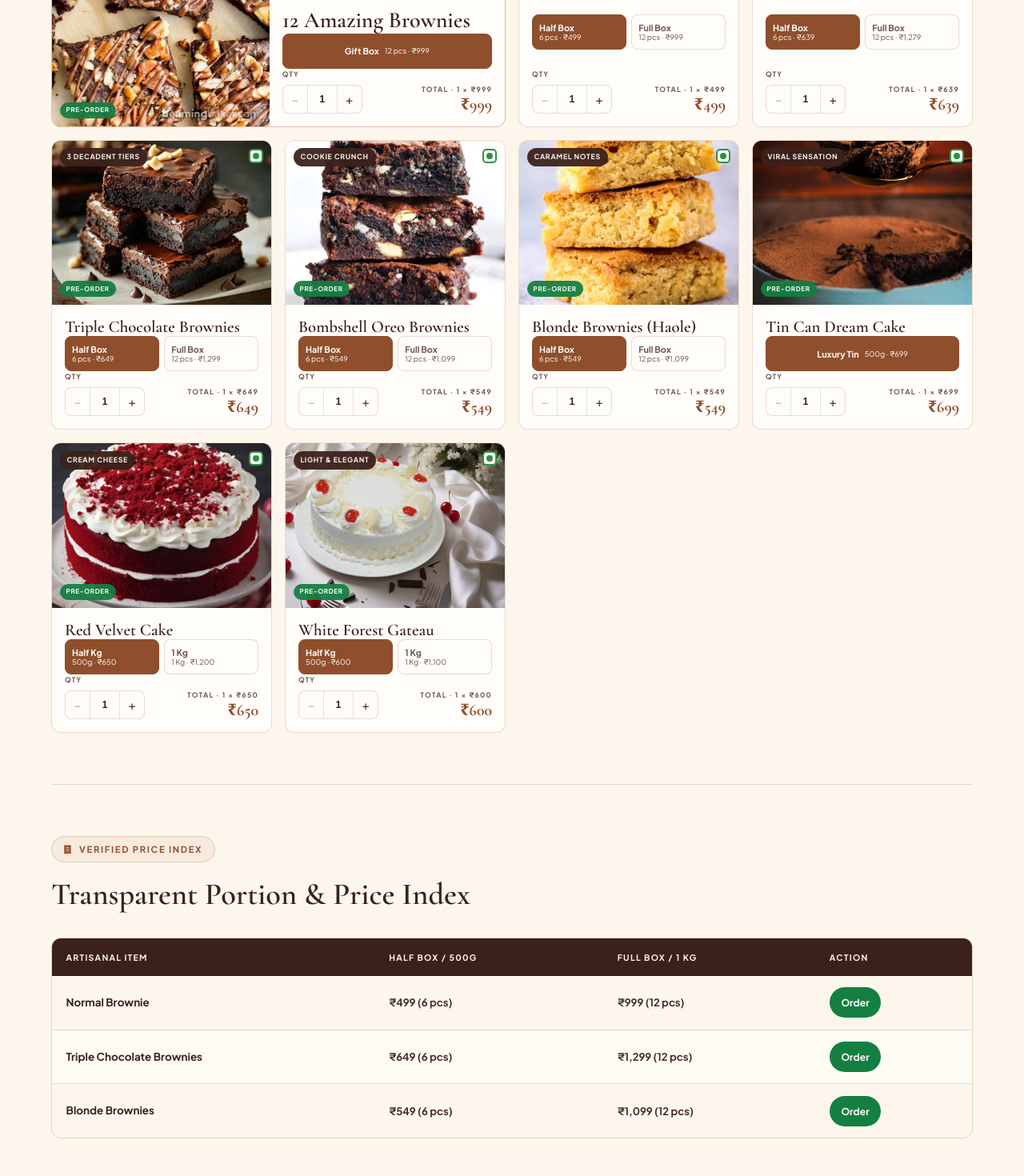
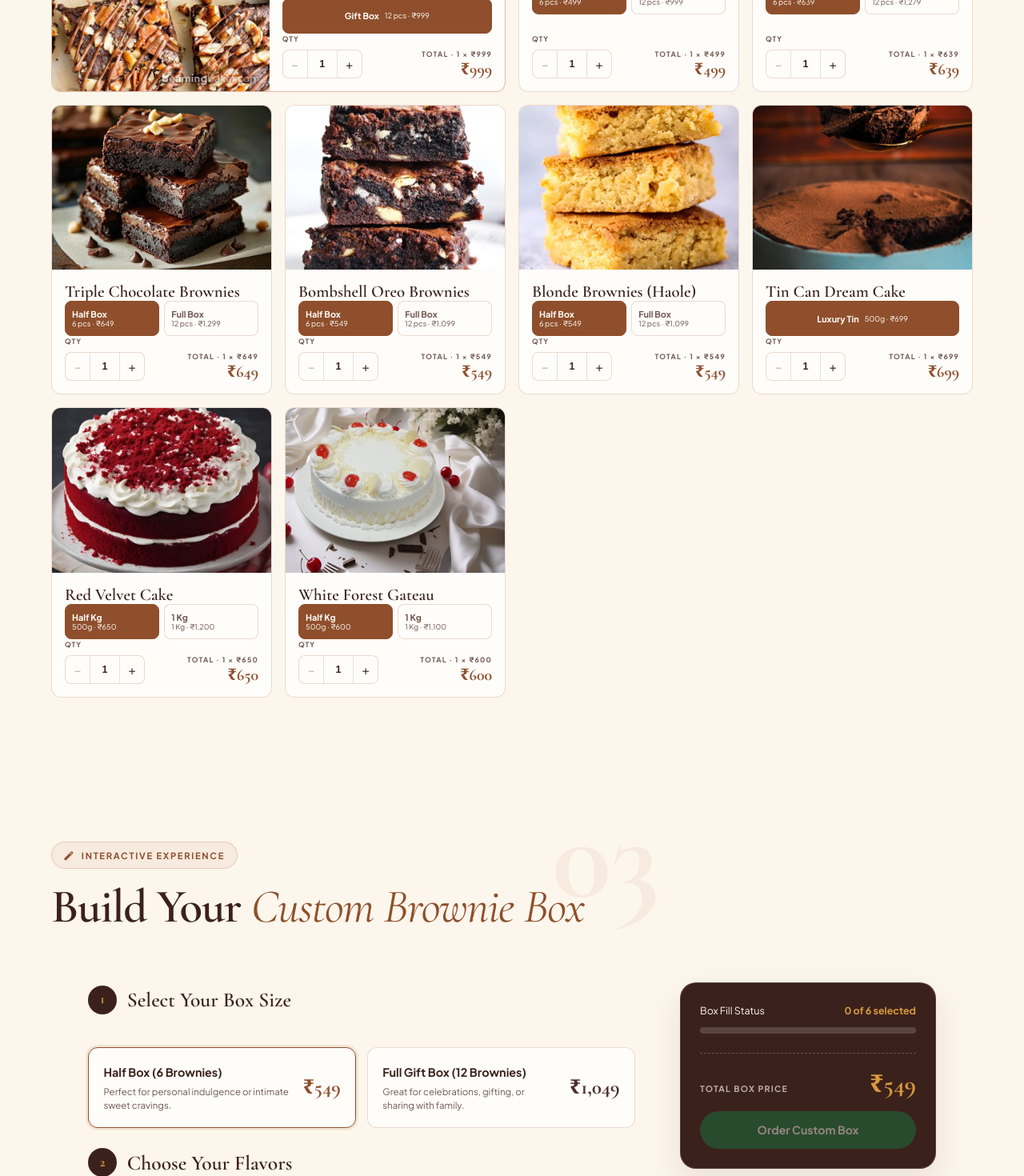
Before and after one commit to mohamedsaif21/cakeshop-webpage, a Next.js app: page / in a window 1280 px wide. Shown: the part 2940-4410 px from the top of the page at 80% size. Built offline with nearby package versions, Linux system fonts and the light colour scheme; a web font is replaced by a local one.

Commit message:
feat: remove unnecessary links and pricing section from About and Menu components

```diff
--- a/components/About.jsx
+++ b/components/About.jsx
@@ -45,9 +45,6 @@ export default function About() {
             ))}
           </div>
 
-          <a href="#menu" className="text-link">
-            Explore our creations <i className="fas fa-arrow-right" aria-hidden="true"></i>
-          </a>
         </div>
       </div>
     </section>
--- a/components/Menu.jsx
+++ b/components/Menu.jsx
@@ -2,14 +2,13 @@
 import { useEffect, useRef, useState } from "react";
 import { gsap } from "gsap";
 import { ScrollTrigger } from "gsap/ScrollTrigger";
-import { AVAILABILITY, FILTERS, PRICE_ROWS, PRODUCTS, img } from "@/lib/data";
+import { FILTERS, PRODUCTS, img } from "@/lib/data";
 import {
   MAX_QUANTITY,
   MIN_QUANTITY,
   calculateOrderTotal,
   clampQuantity,
   formatPrice,
-  waLink,
 } from "@/lib/whatsapp";
 
 function ProductCard({ p }) {
@@ -18,18 +17,14 @@ function ProductCard({ p }) {
   const portion = p.portions[idx];
   const single = p.portions.length === 1;
   const featured = p.id === "sampler";
-  const status = AVAILABILITY[p.status] ?? AVAILABILITY.available;
   const soldOut = p.status === "soldout";
   const quantityId = `quantity-${p.id}`;
   const unitPrice = formatPrice(portion.price);
   const total = formatPrice(calculateOrderTotal(portion.price, quantity));
 
   return (
-    <article className={`product-card ${featured ? "is-featured" : ""} is-${p.status}`}>
+    <article className={`product-card ${featured ? "is-featured" : ""}`}>
       <div className="product-thumbnail">
-        <span className="product-tag">{p.tag}</span>
-        <span className={`availability-tag availability-tag--${p.status}`}>{status.label}</span>
-        <span className="veg-symbol" role="img" aria-label="Eggless version available on request" title="Eggless version available on request"></span>
         <img src={img(p.image)} alt={p.title} loading="lazy" />
       </div>
       <div className="product-info">
@@ -138,9 +133,6 @@ export default function Menu() {
               Small-batch brownies, blondies and celebration cakes, made with real butter and finished by hand.
             </p>
           </div>
-          <a className="text-link collection-action" href="#menu-grid" onClick={() => setCat("all")}>
-            Explore all <i className="fas fa-arrow-right" aria-hidden="true"></i>
-          </a>
         </header>
 
         <div className="menu-filter-nav" role="group" aria-label="Filter menu by category">
@@ -160,46 +152,6 @@ export default function Menu() {
         <div id="menu-grid" className="menu-grid" aria-live="polite" ref={gridRef}>
           {visible.map((p) => <ProductCard key={p.id} p={p} />)}
         </div>
-
-        <div id="pricing" className="pricing-section">
-          <div className="pricing-head">
-            <span className="sub-tag"><i className="fas fa-receipt" aria-hidden="true"></i> Verified Price Index</span>
-            <h3>Transparent Portion &amp; Price Index</h3>
-          </div>
-
-          <div className="table-responsive-box">
-            <table className="pricing-table">
-              <caption className="sr-only">Shafa's Dessert House price index</caption>
-              <thead>
-                <tr>
-                  <th scope="col">Artisanal Item</th>
-                  <th scope="col">Half Box / 500g</th>
-                  <th scope="col">Full Box / 1 Kg</th>
-                  <th scope="col">Action</th>
-                </tr>
-              </thead>
-              <tbody>
-                {PRICE_ROWS.map((r) => (
-                  <tr key={r.item}>
-                    <th scope="row">{r.item}</th>
-                    <td>{r.half}</td>
-                    <td>{r.full}</td>
-                    <td>
-                      <a
-                        href={waLink(`Hi! I'd like to order ${r.msg}.`)}
-                        target="_blank"
-                        rel="noopener noreferrer"
-                        className="btn-order-wa btn-order-wa--compact"
-                      >
-                        Order
-                      </a>
-                    </td>
-                  </tr>
-                ))}
-              </tbody>
-            </table>
-          </div>
-        </div>
       </div>
     </section>
   );
```
